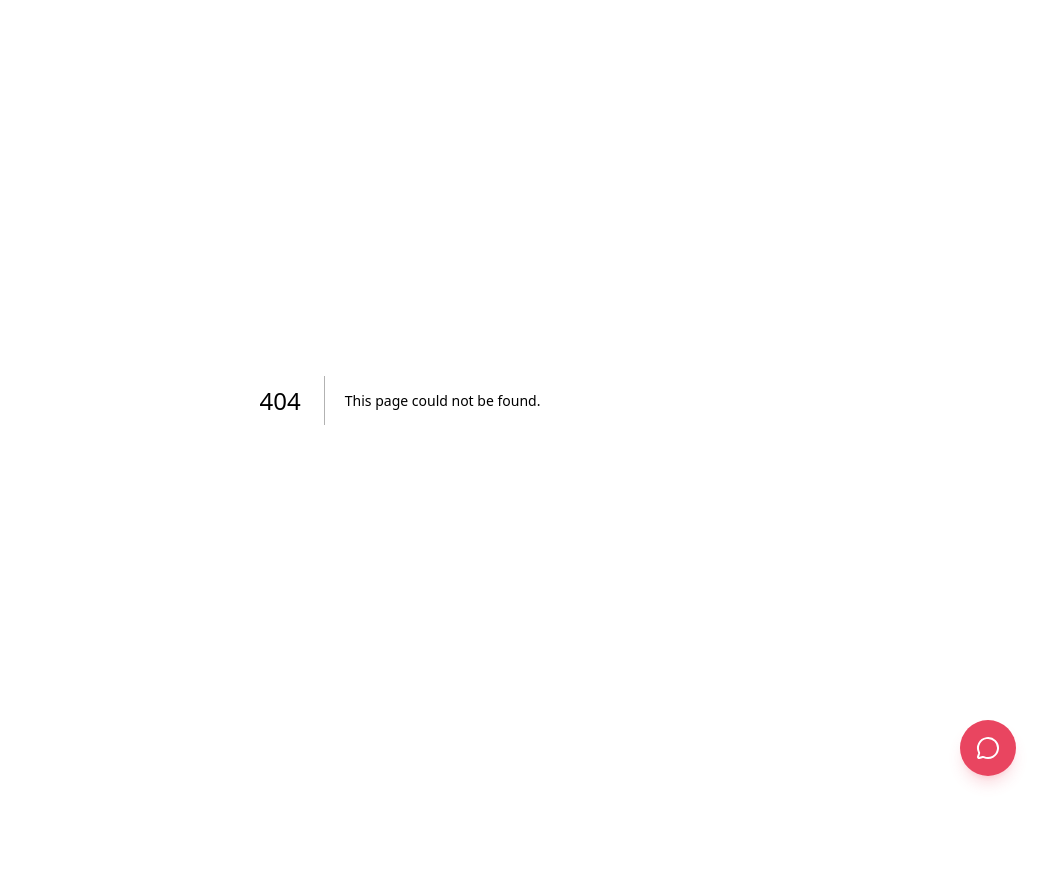
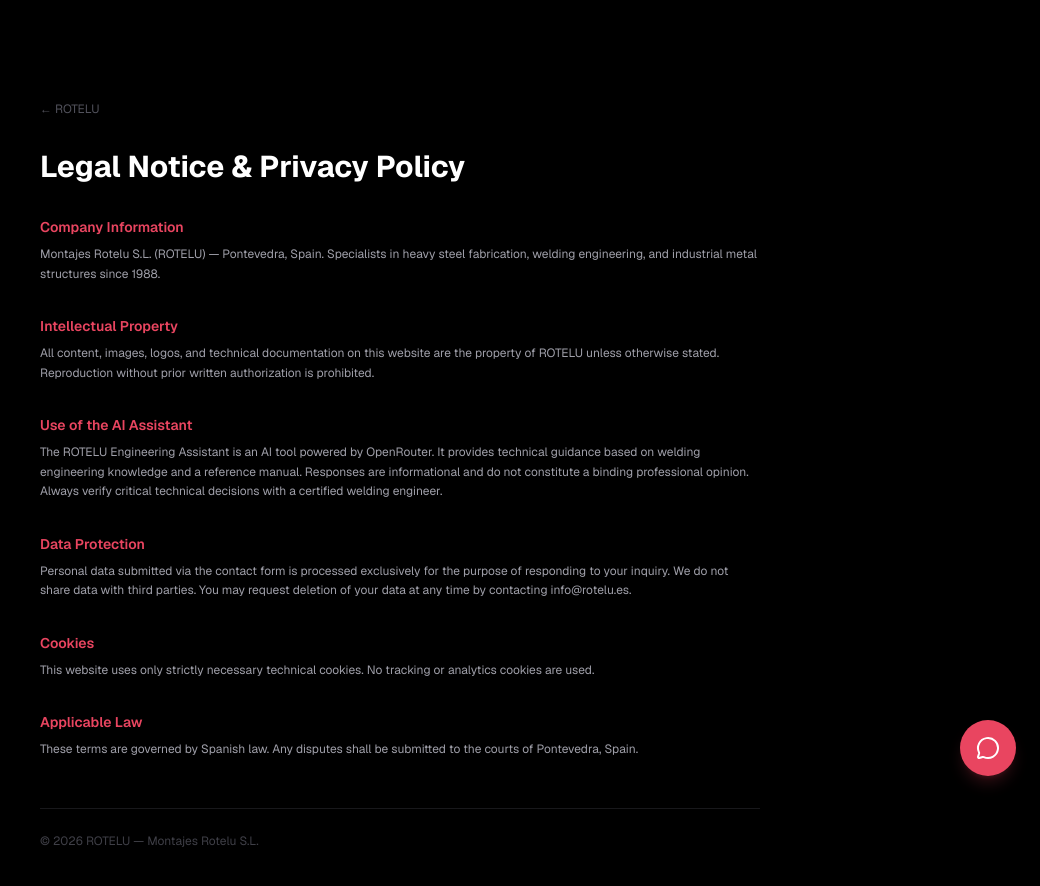
Before and after one commit to ajedrezpremium/montajesrotelu, a Next.js app: page /info in a window 1280 px wide. Before the commit this address had no page. Shown: the top 886 px of the page, without its empty margins (240-1280 px from the left). Before the commit the page ends 800 px from the top, so only its background shows below. Built offline with nearby package versions, Linux system fonts and the light colour scheme.

Commit message:
footer: copyright ROTELU + link a /info con aviso legal en 4 idiomas

```diff
--- /dev/null
+++ b/src/app/info/page.tsx
@@ -0,0 +1,159 @@
+"use client";
+
+import { useLang } from "@/lib/language";
+
+const legalContent: Record<string, { title: string; sections: { h: string; p: string }[] }> = {
+  en: {
+    title: "Legal Notice & Privacy Policy",
+    sections: [
+      {
+        h: "Company Information",
+        p: "Montajes Rotelu S.L. (ROTELU) — Pontevedra, Spain. Specialists in heavy steel fabrication, welding engineering, and industrial metal structures since 1988.",
+      },
+      {
+        h: "Intellectual Property",
+        p: "All content, images, logos, and technical documentation on this website are the property of ROTELU unless otherwise stated. Reproduction without prior written authorization is prohibited.",
+      },
+      {
+        h: "Use of the AI Assistant",
+        p: "The ROTELU Engineering Assistant is an AI tool powered by OpenRouter. It provides technical guidance based on welding engineering knowledge and a reference manual. Responses are informational and do not constitute a binding professional opinion. Always verify critical technical decisions with a certified welding engineer.",
+      },
+      {
+        h: "Data Protection",
+        p: "Personal data submitted via the contact form is processed exclusively for the purpose of responding to your inquiry. We do not share data with third parties. You may request deletion of your data at any time by contacting info@rotelu.es.",
+      },
+      {
+        h: "Cookies",
+        p: "This website uses only strictly necessary technical cookies. No tracking or analytics cookies are used.",
+      },
+      {
+        h: "Applicable Law",
+        p: "These terms are governed by Spanish law. Any disputes shall be submitted to the courts of Pontevedra, Spain.",
+      },
+    ],
+  },
+  es: {
+    title: "Aviso Legal y Política de Privacidad",
+    sections: [
+      {
+        h: "Información de la Empresa",
+        p: "Montajes Rotelu S.L. (ROTELU) — Pontevedra, España. Especialistas en fabricación pesada de acero, ingeniería de soldadura y estructuras metálicas industriales desde 1988.",
+      },
+      {
+        h: "Propiedad Intelectual",
+        p: "Todos los contenidos, imágenes, logotipos y documentación técnica de este sitio web son propiedad de ROTELU salvo que se indique lo contrario. Se prohíbe la reproducción sin autorización previa por escrito.",
+      },
+      {
+        h: "Uso del Asistente IA",
+        p: "El Asistente de Ingeniería de ROTELU es una herramienta de IA impulsada por OpenRouter. Proporciona orientación técnica basada en conocimientos de ingeniería de soldadura y un manual de referencia. Las respuestas son informativas y no constituyen una opinión profesional vinculante. Siempre verifique las decisiones técnicas críticas con un ingeniero de soldadura certificado.",
+      },
+      {
+        h: "Protección de Datos",
+        p: "Los datos personales enviados a través del formulario de contacto se procesan exclusivamente para responder a su consulta. No compartimos datos con terceros. Puede solicitar la eliminación de sus datos en cualquier momento contactando a info@rotelu.es.",
+      },
+      {
+        h: "Cookies",
+        p: "Este sitio web utiliza únicamente cookies técnicas estrictamente necesarias. No se utilizan cookies de seguimiento ni analíticas.",
+      },
+      {
+        h: "Ley Aplicable",
+        p: "Estos términos se rigen por la legislación española. Cualquier disputa se someterá a los tribunales de Pontevedra, España.",
+      },
+    ],
+  },
+  fr: {
+    title: "Mentions Légales & Politique de Confidentialité",
+    sections: [
+      {
+        h: "Informations sur l'Entreprise",
+        p: "Montajes Rotelu S.L. (ROTELU) — Pontevedra, Espagne. Spécialistes en fabrication lourde d'acier, ingénierie du soudage et structures métalliques industrielles depuis 1988.",
+      },
+      {
+        h: "Propriété Intellectuelle",
+        p: "Tous les contenus, images, logos et documentation technique de ce site web sont la propriété de ROTELU sauf indication contraire. La reproduction sans autorisation écrite préalable est interdite.",
+      },
+      {
+        h: "Utilisation de l'Assistant IA",
+        p: "L'Assistant d'Ingénierie ROTELU est un outil d'IA propulsé par OpenRouter. Il fournit des conseils techniques basés sur les connaissances en ingénierie du soudage et un manuel de référence. Les réponses sont informatives et ne constituent pas un avis professionnel contraignant. Vérifiez toujours les décisions techniques critiques avec un ingénieur soudeur certifié.",
+      },
+      {
+        h: "Protection des Données",
+        p: "Les données personnelles soumises via le formulaire de contact sont traitées exclusivement pour répondre à votre demande. Nous ne partageons pas les données avec des tiers. Vous pouvez demander la suppression de vos données à tout moment en contactant info@rotelu.es.",
+      },
+      {
+        h: "Cookies",
+        p: "Ce site web utilise uniquement des cookies techniques strictement nécessaires. Aucun cookie de suivi ou d'analyse n'est utilisé.",
+      },
+      {
+        h: "Droit Applicable",
+        p: "Ces conditions sont régies par le droit espagnol. Tout litige sera soumis aux tribunaux de Pontevedra, Espagne.",
+      },
+    ],
+  },
+  de: {
+    title: "Impressum & Datenschutz",
+    sections: [
+      {
+        h: "Unternehmensinformationen",
+        p: "Montajes Rotelu S.L. (ROTELU) — Pontevedra, Spanien. Spezialisten für Schwermetallbau, Schweißtechnik und industrielle Metallkonstruktionen seit 1988.",
+      },
+      {
+        h: "Geistiges Eigentum",
+        p: "Alle Inhalte, Bilder, Logos und technischen Unterlagen auf dieser Website sind Eigentum von ROTELU, sofern nicht anders angegeben. Die Vervielfältigung ohne vorherige schriftliche Genehmigung ist untersagt.",
+      },
+      {
+        h: "Nutzung des KI-Assistenten",
+        p: "Der ROTELU Engineering Assistant ist ein KI-Tool, das von OpenRouter betrieben wird. Es bietet technische Beratung auf der Grundlage von Schweißtechnik-Know-how und einem Referenzhandbuch. Die Antworten dienen zu Informationszwecken und stellen keine verbindliche professionelle Meinung dar. Überprüfen Sie kritische technische Entscheidungen immer mit einem zertifizierten Schweißingenieur.",
+      },
+      {
+        h: "Datenschutz",
+        p: "Personenbezogene Daten, die über das Kontaktformular übermittelt werden, werden ausschließlich zur Beantwortung Ihrer Anfrage verarbeitet. Wir geben keine Daten an Dritte weiter. Sie können jederzeit die Löschung Ihrer Daten verlangen, indem Sie uns unter info@rotelu.es kontaktieren.",
+      },
+      {
+        h: "Cookies",
+        p: "Diese Website verwendet nur unbedingt erforderliche technische Cookies. Es werden keine Tracking- oder Analyse-Cookies verwendet.",
+      },
+      {
+        h: "Anwendbares Recht",
+        p: "Diese Bedingungen unterliegen spanischem Recht. Streitigkeiten werden den Gerichten von Pontevedra, Spanien, vorgelegt.",
+      },
+    ],
+  },
+};
+
+export default function InfoPage() {
+  const { lang } = useLang();
+  const content = legalContent[lang] || legalContent.en;
+
+  return (
+    <main className="min-h-screen bg-black pt-24 pb-16">
+      <div className="max-w-3xl mx-auto px-4 sm:px-6">
+        <a
+          href="/"
+          className="inline-block text-xs text-zinc-600 hover:text-orange transition-colors mb-8"
+        >
+          &larr; ROTELU
+        </a>
+
+        <h1 className="text-2xl sm:text-3xl font-bold text-white mb-8">
+          {content.title}
+        </h1>
+
+        <div className="space-y-8">
+          {content.sections.map((s, i) => (
+            <div key={i}>
+              <h2 className="text-sm font-semibold text-orange mb-2">{s.h}</h2>
+              <p className="text-xs text-zinc-400 leading-relaxed">{s.p}</p>
+            </div>
+          ))}
+        </div>
+
+        <div className="mt-12 pt-6 border-t border-zinc-900">
+          <p className="text-xs text-zinc-700">
+            &copy; {new Date().getFullYear()} ROTELU — Montajes Rotelu S.L.
+          </p>
+        </div>
+      </div>
+    </main>
+  );
+}
--- a/src/components/Footer.tsx
+++ b/src/components/Footer.tsx
@@ -85,8 +85,17 @@
             {t("footer.copyright").replace("{year}", String(year))}
           </p>
           <div className="flex items-center gap-4 text-zinc-700 text-xs">
+            <a
+              href="/info"
+              className="hover:text-zinc-400 transition-colors underline underline-offset-4 decoration-zinc-800"
+            >
+              {t("footer.legal")}
+            </a>
+            <span className="w-px h-3 bg-zinc-800" />
             <span>{t("hero.cert1")}</span>
+            <span className="w-px h-3 bg-zinc-800" />
             <span>{t("hero.cert2")}</span>
+            <span className="w-px h-3 bg-zinc-800" />
             <span>{t("hero.cert3")}</span>
           </div>
         </div>
--- a/src/lib/translations.ts
+++ b/src/lib/translations.ts
@@ -236,7 +236,8 @@
     "footer.solutions": "Solutions",
     "footer.company": "Company",
     "footer.contact": "Contact",
-    "footer.copyright": "© {year} Montajes Rotelu S.L. All rights reserved.",
+    "footer.copyright": "© {year} ROTELU — All rights reserved.",
+    "footer.legal": "Legal Notice & Privacy Policy",
 
     /* Chatbot */
     "chatbot.greeting": "Hello! I'm Rotelu's virtual assistant. How can I help you today?",
@@ -473,7 +474,8 @@
     "footer.solutions": "Soluciones",
     "footer.company": "Empresa",
     "footer.contact": "Contacto",
-    "footer.copyright": "© {year} Montajes Rotelu S.L. Todos los derechos reservados.",
+    "footer.copyright": "© {year} ROTELU — Todos los derechos reservados.",
+    "footer.legal": "Aviso Legal y Política de Privacidad",
 
     /* Chatbot */
     "chatbot.greeting": "¡Hola! Soy el asistente virtual de Rotelu. ¿En qué puedo ayudarle hoy?",
@@ -710,7 +712,8 @@
     "footer.solutions": "Solutions",
     "footer.company": "Société",
     "footer.contact": "Contact",
-    "footer.copyright": "© {year} Montajes Rotelu S.L. Tous droits réservés.",
+    "footer.copyright": "© {year} ROTELU — Tous droits réservés.",
+    "footer.legal": "Mentions Légales & Politique de Confidentialité",
 
     /* Chatbot */
     "chatbot.greeting": "Bonjour ! Je suis l'assistant virtuel de Rotelu. Comment puis-je vous aider aujourd'hui ?",
@@ -947,7 +950,8 @@
     "footer.solutions": "Lösungen",
     "footer.company": "Unternehmen",
     "footer.contact": "Kontakt",
-    "footer.copyright": "© {year} Montajes Rotelu S.L. Alle Rechte vorbehalten.",
+    "footer.copyright": "© {year} ROTELU — Alle Rechte vorbehalten.",
+    "footer.legal": "Impressum & Datenschutz",
 
     /* Chatbot */
     "chatbot.greeting": "Hallo! Ich bin der virtuelle Assistent von Rotelu. Wie kann ich Ihnen heute helfen?",
```
